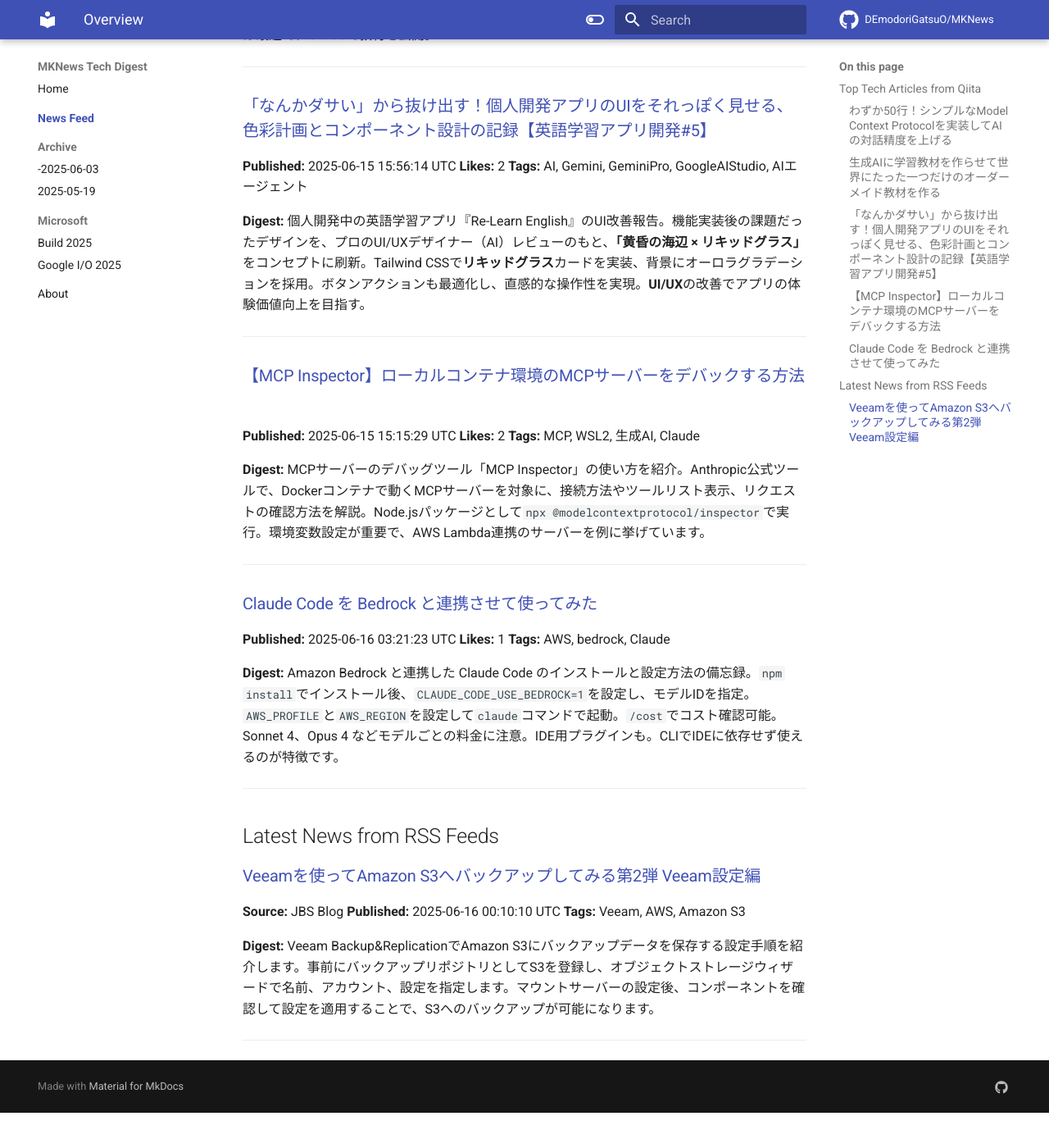
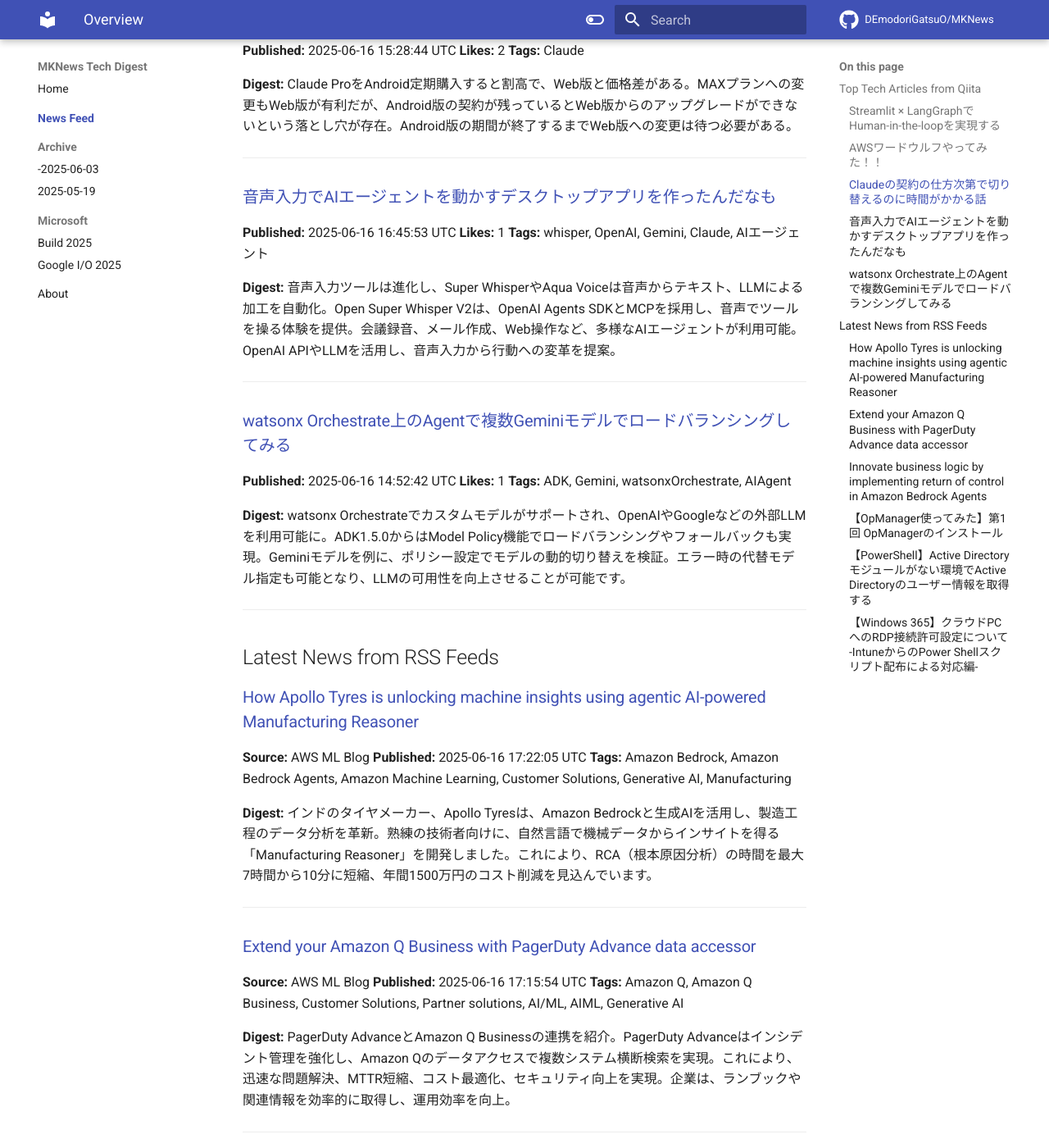
Before and after one commit to DEmodoriGatsuO/MKNews, an MkDocs documentation site: the page built from docs/news/index.md, in a window 1280 px wide and 1400 px high, scrolled down 724 px. Shown: the whole window at 82% size. Built offline with MkDocs 1.6.1 and Material for MkDocs 9.7.7, drawn with Linux system fonts in a browser that asks for light colours; comment, search, counter and statistics services are not loaded; before the commit the page ends 2081 px from its top, so only the background shows below that; some of the changed text lies outside the part shown.

Commit message:
Automated AI Tech Digest - 2025-06-17

```diff
--- a/docs/news/index.md
+++ b/docs/news/index.md
@@ -1,68 +1,118 @@
-# AI Tech Trends Digest (2025-06-16)
+# AI Tech Trends Digest (2025-06-17)
 
 
 ## Top Tech Articles from Qiita
 
 
-### [わずか50行！シンプルなModel Context Protocolを実装してAIの対話精度を上げる](https://qiita.com/QueryPie/items/a0cf45050f78adc2ad80)
-**Published:** 2025-06-15 09:40:14 UTC
-**Likes:** 3
-**Tags:** AI, MCP, chatbot, LLM, ModelContextProtocol
+### [Streamlit × LangGraphでHuman-in-the-loopを実現する](https://qiita.com/so-engineer/items/60c10b44cea3aebae0a1)
+**Published:** 2025-06-16 23:12:06 UTC
+**Likes:** 4
+**Tags:** Streamlit, 生成AI, LLM, LangGraph
 
 **Digest:**
-AIチャットボット開発におけるコンテキスト管理の課題を解決する「Model Context Protocol (MCP)」を紹介。これは、AIに渡す情報をルール化する設計思想で、システムプロンプトと対話履歴の管理が重要。50行のPythonコードで、直近の会話を記憶し、一貫性のある応答を実現。dequeによる履歴管理で、トークン上限対策も。更なる発展として、履歴の要約やVector DB連携も可能。
+StreamlitとLangGraphでHuman-in-the-loopを実現するWebアプリを開発。AIエージェントが判断に迷う場合にユーザーに判断を委ねる機能を実現。`interrupt`と`Command`を使い、Streamlitの`st.session_state`で状態管理。AIエージェントはWeb検索と人間のレビューを使い、追加情報が必要な場合にアラートを表示。リポジトリを公開。
 
 ---
 
-### [生成AIに学習教材を作らせて世界にたった一つだけのオーダーメイド教材を作る](https://qiita.com/kazunoriboy/items/d7b12a10fde2d5709552)
-**Published:** 2025-06-15 23:53:44 UTC
+### [AWSワードウルフやってみた！！](https://qiita.com/ts_pepeti/items/67d4f7a1e2cf9625b774)
+**Published:** 2025-06-17 03:55:51 UTC
 **Likes:** 2
-**Tags:** 勉強法, 教材作成, LLM, AIエージェント, Manus
+**Tags:** AWS, bedrock, Claude, AmazonQ, cline
 
 **Digest:**
-Rust学習に興味を持ち、PHP経験者が**AIエージェント「Manus」**でオーダーメイド教材を作成し学習した体験談。書籍やチュートリアルの課題を解決するため、**Cursor**も活用。コンパクトで実践的な教材で効率的に学習でき、Geminiで次なる学習内容を相談。結果、AI活用学習は最適で、Githubで教材を公開。
+AWS単語でワードウルフゲームを作成！ClineとBedrock with Claude 4を使い、AWSの用語で遊ぶアプリを開発。認証機能、ルーム一覧、ゲーム画面などを実装。開発期間1週間、費用は約$20。プロンプトは自然言語ベースで、AWS SAMやCognitoも活用。先祖返りや苦手な部分もあったが、Amazon Qとの併用でコスト削減も。EC2 vs Lambdaなどのお題例も紹介。
 
 ---
 
-### [「なんかダサい」から抜け出す！個人開発アプリのUIをそれっぽく見せる、色彩計画とコンポーネント設計の記録【英語学習アプリ開発#5】](https://qiita.com/tama0931/items/b2f105d10b2da234998a)
-**Published:** 2025-06-15 15:56:14 UTC
+### [Claudeの契約の仕方次第で切り替えるのに時間がかかる話](https://qiita.com/iwata-n/items/1e41dcb7c35e598a449e)
+**Published:** 2025-06-16 15:28:44 UTC
 **Likes:** 2
-**Tags:** AI, Gemini, GeminiPro, GoogleAIStudio, AIエージェント
+**Tags:** Claude
 
 **Digest:**
-個人開発中の英語学習アプリ『Re-Learn English』のUI改善報告。機能実装後の課題だったデザインを、プロのUI/UXデザイナー（AI）レビューのもと、**「黄昏の海辺 × リキッドグラス」**をコンセプトに刷新。Tailwind CSSで**リキッドグラス**カードを実装、背景にオーロラグラデーションを採用。ボタンアクションも最適化し、直感的な操作性を実現。**UI/UX**の改善でアプリの体験価値向上を目指す。
+Claude ProをAndroid定期購入すると割高で、Web版と価格差がある。MAXプランへの変更もWeb版が有利だが、Android版の契約が残っているとWeb版からのアップグレードができないという落とし穴が存在。Android版の期間が終了するまでWeb版への変更は待つ必要がある。
 
 ---
 
-### [【MCP Inspector】ローカルコンテナ環境のMCPサーバーをデバックする方法](https://qiita.com/eiji-noguchi/items/468bc09fcc2eca8f1d8a)
-**Published:** 2025-06-15 15:15:29 UTC
-**Likes:** 2
-**Tags:** MCP, WSL2, 生成AI, Claude
+### [音声入力でAIエージェントを動かすデスクトップアプリを作ったんだなも](https://qiita.com/hmkc1220/items/3dea024f489b9d9a24af)
+**Published:** 2025-06-16 16:45:53 UTC
+**Likes:** 1
+**Tags:** whisper, OpenAI, Gemini, Claude, AIエージェント
 
 **Digest:**
-MCPサーバーのデバッグツール「MCP Inspector」の使い方を紹介。Anthropic公式ツールで、Dockerコンテナで動くMCPサーバーを対象に、接続方法やツールリスト表示、リクエストの確認方法を解説。Node.jsパッケージとして`npx @modelcontextprotocol/inspector`で実行。環境変数設定が重要で、AWS Lambda連携のサーバーを例に挙げています。
+音声入力ツールは進化し、Super WhisperやAqua Voiceは音声からテキスト、LLMによる加工を自動化。Open Super Whisper V2は、OpenAI Agents SDKとMCPを採用し、音声でツールを操る体験を提供。会議録音、メール作成、Web操作など、多様なAIエージェントが利用可能。OpenAI APIやLLMを活用し、音声入力から行動への変革を提案。
 
 ---
 
-### [Claude Code を Bedrock と連携させて使ってみた](https://qiita.com/YasuhiroKawano/items/bb32ca08e59d15a56c86)
-**Published:** 2025-06-16 03:21:23 UTC
+### [watsonx Orchestrate上のAgentで複数Geminiモデルでロードバランシングしてみる](https://qiita.com/haseshin/items/e31f3da8ea1c6413fc5c)
+**Published:** 2025-06-16 14:52:42 UTC
 **Likes:** 1
-**Tags:** AWS, bedrock, Claude
+**Tags:** ADK, Gemini, watsonxOrchestrate, AIAgent
 
 **Digest:**
-Amazon Bedrock と連携した Claude Code のインストールと設定方法の備忘録。`npm install`でインストール後、`CLAUDE_CODE_USE_BEDROCK=1`を設定し、モデルIDを指定。`AWS_PROFILE`と`AWS_REGION`を設定して`claude`コマンドで起動。`/cost`でコスト確認可能。Sonnet 4、Opus 4 などモデルごとの料金に注意。IDE用プラグインも。CLIでIDEに依存せず使えるのが特徴です。
+watsonx Orchestrateでカスタムモデルがサポートされ、OpenAIやGoogleなどの外部LLMを利用可能に。ADK1.5.0からはModel Policy機能でロードバランシングやフォールバックも実現。Geminiモデルを例に、ポリシー設定でモデルの動的切り替えを検証。エラー時の代替モデル指定も可能となり、LLMの可用性を向上させることが可能です。
 
 ---
 
 ## Latest News from RSS Feeds
 
 
-### [Veeamを使ってAmazon S3へバックアップしてみる第2弾 Veeam設定編](https://blog.jbs.co.jp/entry/2025/06/16/091010)
-**Source:** JBS Blog
-**Published:** 2025-06-16 00:10:10 UTC
-**Tags:** Veeam, AWS, Amazon S3
+### [How Apollo Tyres is unlocking machine insights using agentic AI-powered Manufacturing Reasoner](https://aws.amazon.com/blogs/machine-learning/how-apollo-tyres-is-unlocking-machine-insights-using-agentic-ai-powered-manufacturing-reasoner/)
+**Source:** AWS ML Blog
+**Published:** 2025-06-16 17:22:05 UTC
+**Tags:** Amazon Bedrock, Amazon Bedrock Agents, Amazon Machine Learning, Customer Solutions, Generative AI, Manufacturing
 
 **Digest:**
-Veeam Backup&ReplicationでAmazon S3にバックアップデータを保存する設定手順を紹介します。事前にバックアップリポジトリとしてS3を登録し、オブジェクトストレージウィザードで名前、アカウント、設定を指定します。マウントサーバーの設定後、コンポーネントを確認して設定を適用することで、S3へのバックアップが可能になります。
+インドのタイヤメーカー、Apollo Tyresは、Amazon Bedrockと生成AIを活用し、製造工程のデータ分析を革新。熟練の技術者向けに、自然言語で機械データからインサイトを得る「Manufacturing Reasoner」を開発しました。これにより、RCA（根本原因分析）の時間を最大7時間から10分に短縮、年間1500万円のコスト削減を見込んでいます。
 
 ---
+
+### [Extend your Amazon Q Business with PagerDuty Advance data accessor](https://aws.amazon.com/blogs/machine-learning/extend-your-amazon-q-business-with-pagerduty-advance-data-accessor/)
+**Source:** AWS ML Blog
+**Published:** 2025-06-16 17:15:54 UTC
+**Tags:** Amazon Q, Amazon Q Business, Customer Solutions, Partner solutions, AI/ML, AIML, Generative AI
+
+**Digest:**
+PagerDuty AdvanceとAmazon Q Businessの連携を紹介。PagerDuty Advanceはインシデント管理を強化し、Amazon Qのデータアクセスで複数システム横断検索を実現。これにより、迅速な問題解決、MTTR短縮、コスト最適化、セキュリティ向上を実現。企業は、ランブックや関連情報を効率的に取得し、運用効率を向上。
+
+---
+
+### [Innovate business logic by implementing return of control in Amazon Bedrock Agents](https://aws.amazon.com/blogs/machine-learning/innovate-business-logic-by-implementing-return-of-control-in-amazon-bedrock-agents/)
+**Source:** AWS ML Blog
+**Published:** 2025-06-16 17:11:19 UTC
+**Tags:** Advanced (300), Amazon SageMaker, Artificial Intelligence, Learning Levels
+
+**Digest:**
+Amazon Bedrock Agents は、分散システムにおけるエージェント作成を簡素化し、"return of control"機能で複雑な相互作用を容易にします。本記事では、パーソナライズされた投資ポートフォリオの例として、AWS Lambda、AWS Step Functions、外部API、Streamlitアプリとの連携を解説。API呼び出しや長時間のタスクに有効で、セキュリティ、モニタリングなどの考慮事項も提示。
+
+---
+
+### [【OpManager使ってみた】第1回 OpManagerのインストール](https://blog.jbs.co.jp/entry/2025/06/17/130646)
+**Source:** JBS Blog
+**Published:** 2025-06-17 04:06:46 UTC
+**Tags:** Tech, OpManager, 監視, Windows
+
+**Digest:**
+ゾーホージャパンの監視ソフトウェア「OpManager」を紹介。第1回はインストール方法を解説します。OpManagerは、幅広い機器対応、豊富な監視項目、使いやすさが魅力。評価版をWindows Server 2022へ導入し、設定や監視機能について全5回で説明予定です。
+
+---
+
+### [【PowerShell】Active Directoryモジュールがない環境でActive Directoryのユーザー情報を取得する](https://blog.jbs.co.jp/entry/2025/06/17/091429)
+**Source:** JBS Blog
+**Published:** 2025-06-17 00:14:29 UTC
+**Tags:** PoweShell, Active Directory
+
+**Digest:**
+顧客環境でのモジュールインストールが困難なため、PowerShellモジュールを使わずにActive Directory（AD）のユーザー情報を取得する方法を検討しました。
+
+---
+
+### [【Windows 365】クラウドPCへのRDP接続許可設定について -IntuneからのPower Shellスクリプト配布による対応編-](https://blog.jbs.co.jp/entry/2025/06/16/162226)
+**Source:** JBS Blog
+**Published:** 2025-06-16 07:22:26 UTC
+**Tags:** Windows 365, Microsoft Intune
+
+**Digest:**
+Windows 365は、Azure上のWindows Desktopに接続するMicrosoftのVDIソリューションです。クラウドPCと呼ばれる仮想マシンが各ユーザーに割り当てられ、Windowsデバイスとして利用可能。セキュリティのため、すべてのクラウドPCでRDP接続に利用されるポート3389が既定でブロックされ、Intuneによる設定が必要となる仕様です。
+
+---
```
